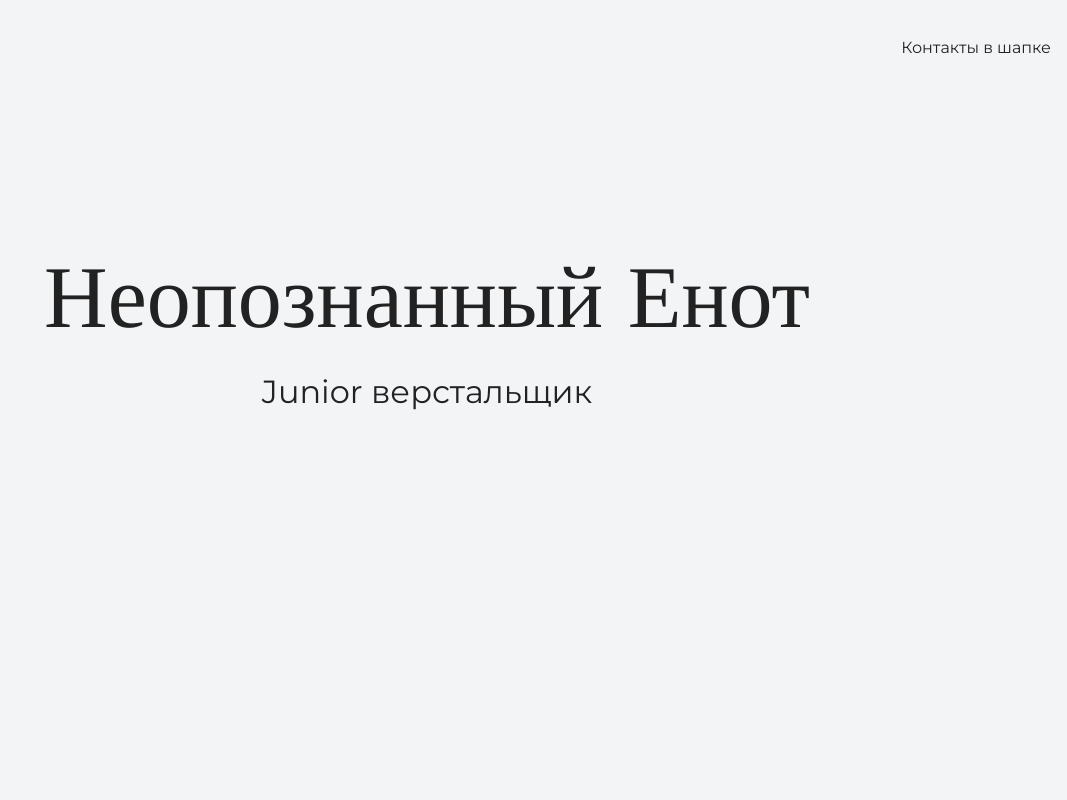
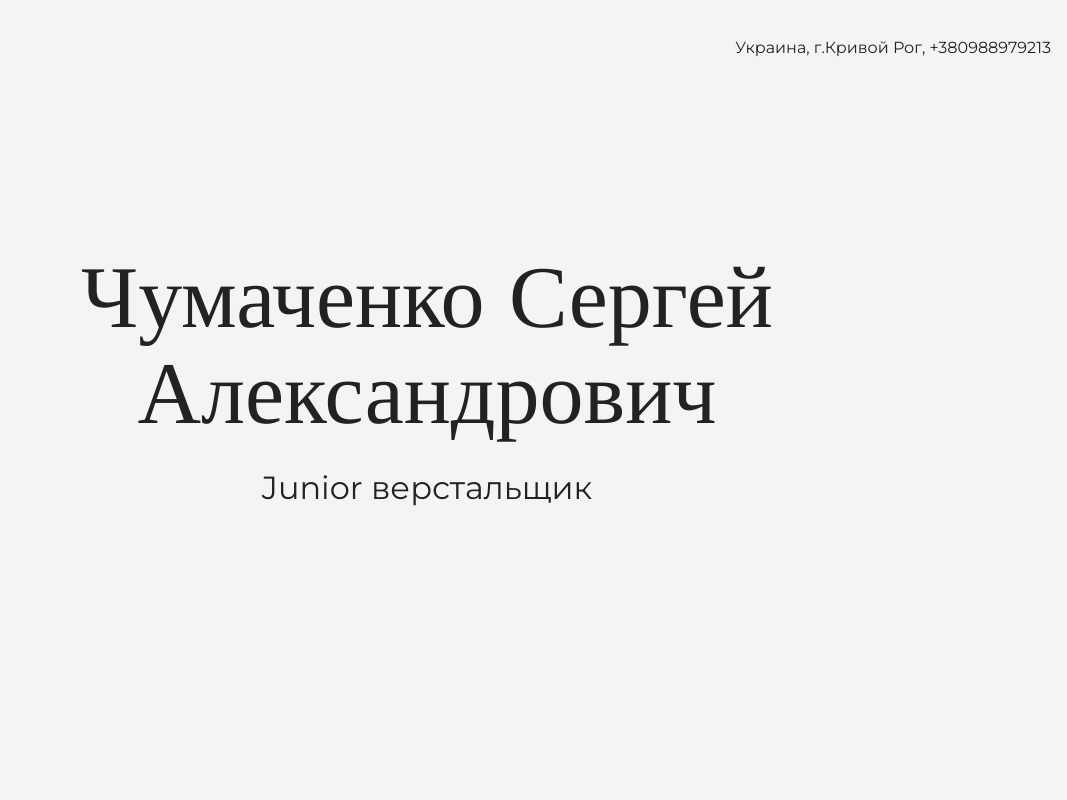
Before and after one commit to Deadzuzik/CV-Project, a plain HTML site: page index.html in a window 1280 px wide. Shown: the top 800 px of the page, without its empty margins (213-1280 px from the left). Drawn offline with nearby package versions, Linux system fonts and the light colour scheme.

Commit message:
Writing my CV
I'am continue to write my CV

```diff
--- a/index.html
+++ b/index.html
@@ -9,12 +9,12 @@
 
   <body>
     <header class="page-header">
-      <div class="container">Контакты в шапке</div>
+      <div class="container">Украина, г.Кривой Рог, +380988979213</div>
     </header>
 
     <section class="hero-image">
      <div class="container">
-        <h1 class="heading">Неопознанный Енот</h1>
+        <h1 class="heading">Чумаченко Сергей Александрович</h1>
         <p>Junior верстальщик</p>
     </div>
     </section>
```
